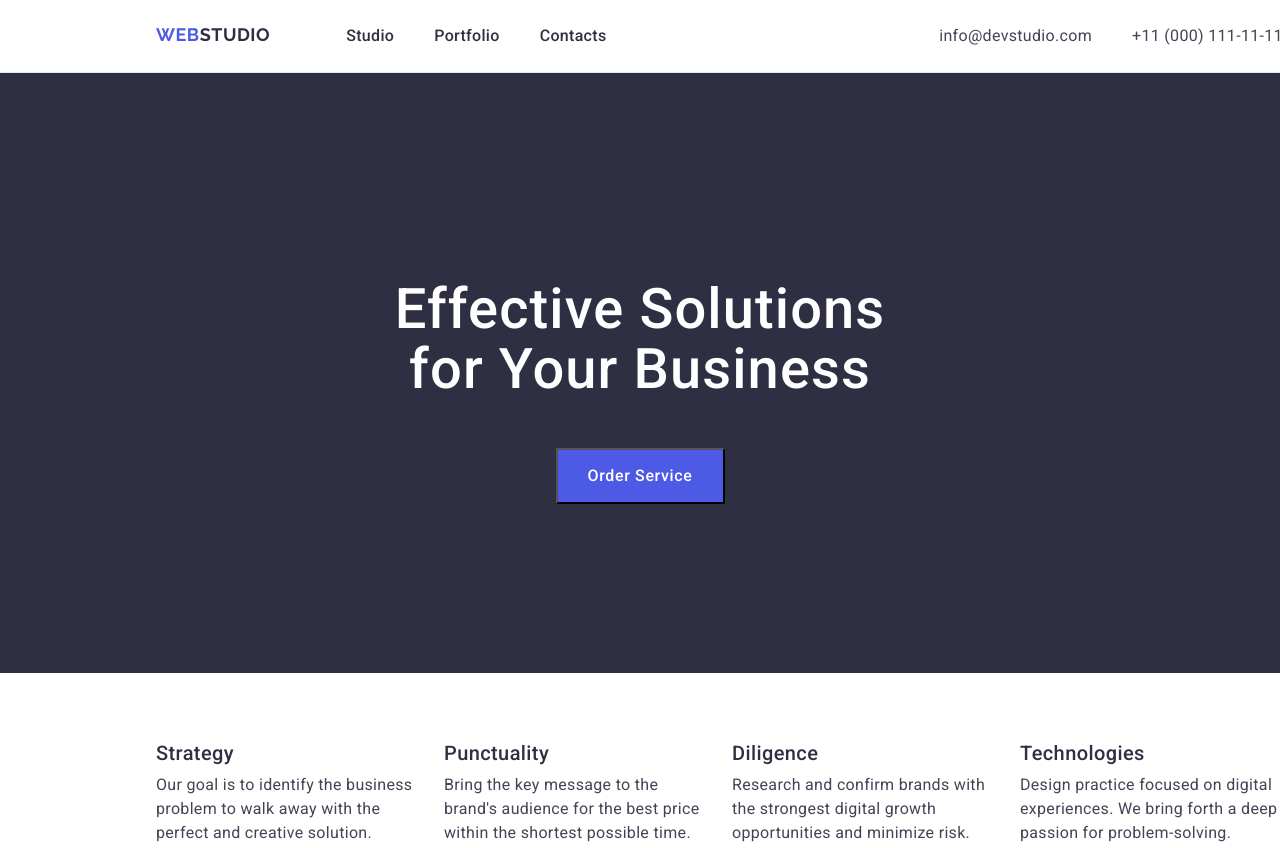
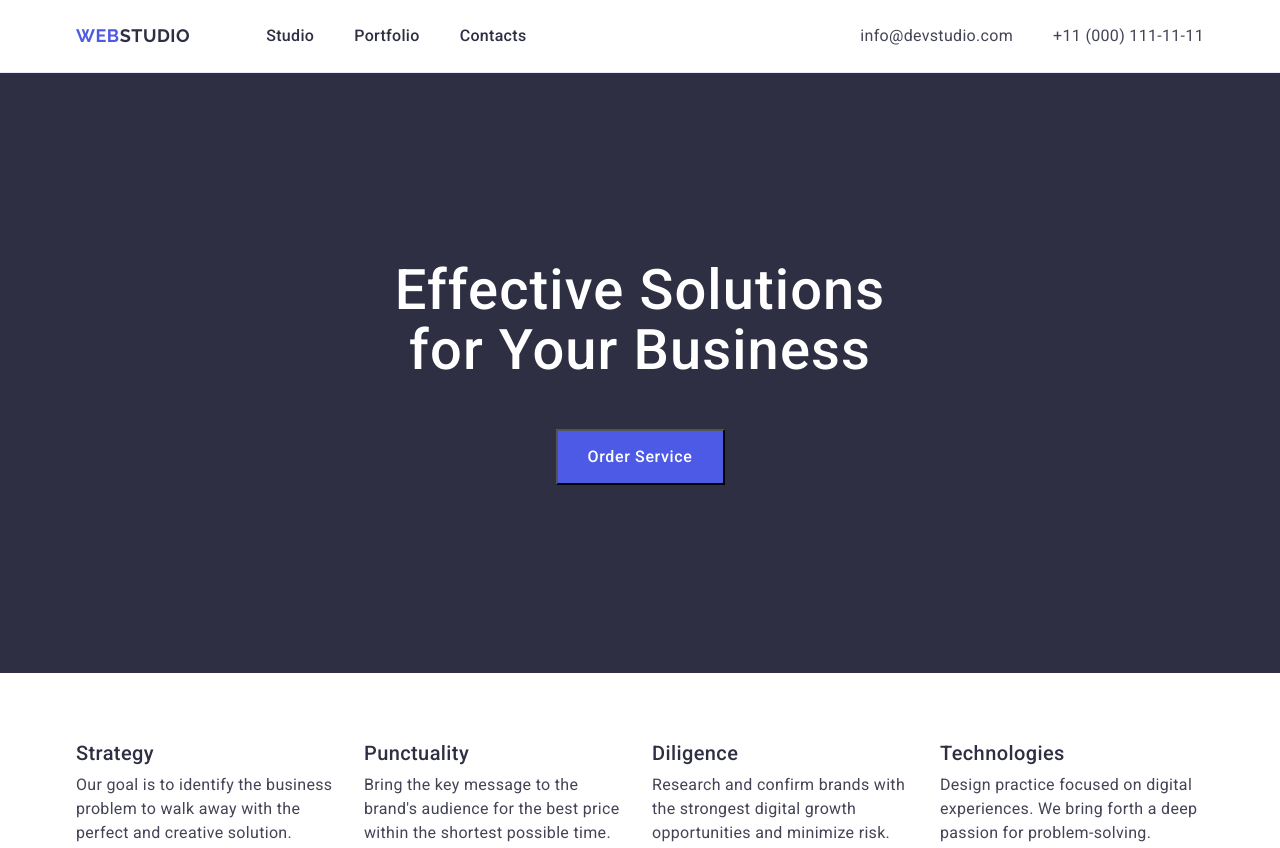
Before and after one commit to ValeriiaSemenova/goit-markup-hw-03, a plain HTML site: page index.html in a window 1280 px wide. Shown: the top 848 px of the page. Drawn offline with nearby package versions, Linux system fonts and the light colour scheme.

Commit message:
add index file

```diff
--- a/css/styles.css
+++ b/css/styles.css
@@ -134,59 +134,77 @@ a {
 
 ul {
     list-style: none;
+    margin: 0;
+    padding: 0;
+}
+
+h1, h2, h3, h4, h5, h6, p{
+    margin: 0;
+}
+
+img{
+    display: block;
+}
+
+
+
+/* HOMEWORK-3 */
+.container{
+    max-width: 1158px;
+    padding: 0 15px;
+    margin: 0 auto;
+}
+
+/* Header */
+
+.page-header{
+    border-bottom: 1px solid #E7E9FC;
+}
+.header-container{
+    display: flex;
+    align-items: center;
+}
+.header-nav{
+    display: flex;
+    align-items: center;
+}
+
+.studio-style-list{
+    display: flex;
+    align-items: center;
+    gap: 40px;
+}
+
+.address-style-list{
+    display: flex;
+    align-items: center;
+    gap: 40px;
+
+}
+
+.header-logo{
+    padding: 24px 0;
+    margin-right: 76px;
+}
+
+.studio-style{
+    display: block;
+    padding: 24px 0;
+}
+
+.address-style{
+    margin-left: auto;
+}
+.contact{
+    display: block;
+    padding: 24px 0;
 }
 
 
 
 
-*{
-    margin: 0;
-    padding: 0;
-    box-sizing: border-box;
 
-}
-.container{
-    width: 1128px;
-    padding-right: 156px;
-    padding-left: 156px;
-}
 
-/* Header */
-
-header{
-    padding-bottom: 24px;
-    border-bottom: #E7E9FC solid 1px;
-}
-header .container{
-    display: flex;
-}
-.logo{
-    flex-grow: 1;
-    margin-right: 76px;
-    margin-top: 24px;
-}
-.studio-style-list{
-    width: 261px;
-    height: 24px;
-    margin-right: 332px;
-    display: flex;
-    gap: 40px;
-    margin-top: 24px;
-}
-header nav{
-    display: flex;
-
-}
-.address-style{
-    display: flex;
-}
-.address-style-list{
-    width: 344px;
-    height: 24px;
-    display: flex;
-    gap: 40px;
-    margin-top: 24px;
-}
 
 /* Hero */
 .hero{
@@ -307,7 +325,10 @@ header nav{
 .logo-footer{
     margin-bottom: 16px;
 }
-.footer-style .container{
+.footer-style{
     padding-bottom: 100px;
     padding-top: 100px;
 }
+.logo-footer{
+    display: inline-block;
+}
--- a/index.html
+++ b/index.html
@@ -5,7 +5,7 @@
   <meta charset="UTF-8">
   <meta name="viewport" content="width=device-width, initial-scale=1.0">
   <title>WebStudio</title>
-  <link rel="stylesheet" href="https://cdnjs.cloudflare.com/ajax/libs/normalize/8.0.1/normalize.min.css">
+  <link rel="stylesheet" href="https://cdnjs.cloudflare.com/ajax/libs/modern-normalize/3.0.1/modern-normalize.min.css">
   <link rel="stylesheet" href="./css/styles.css">
   <link rel="preconnect" href="https://fonts.googleapis.com">
   <link rel="preconnect" href="https://fonts.gstatic.com" crossorigin>
@@ -15,21 +15,21 @@
 </head>
 
 <body>
-  <header>
-    <div class="container">
-      <nav>
-        <a class="logo" href="./index.html">
+  <header class="page-header">
+    <div class="container header-container">
+      <nav class="header-nav">
+        <a class="logo header-logo" href="./index.html">
           Web<span class="logo-studio">Studio</span>
         </a>
 
         <ul class="studio-style-list">
-          <li>
+          <li class="studio-style-li">
             <a class="studio-style" href="./index.html">Studio</a>
           </li>
-          <li>
+          <li class="studio-style-li">
             <a class="studio-style" href="">Portfolio</a>
           </li>
-          <li>
+          <li class="studio-style-li">
             <a class="studio-style" href="">Contacts</a>
           </li>
         </ul>
```
